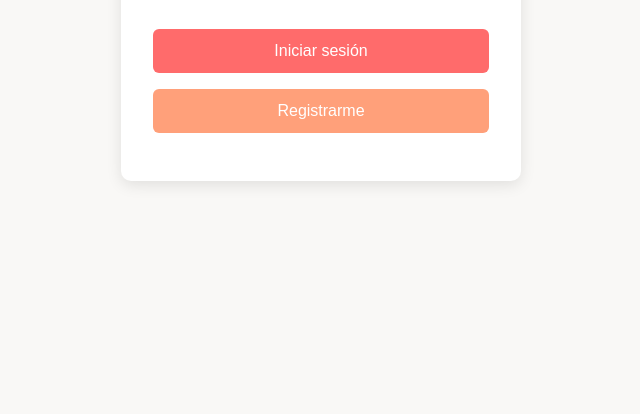
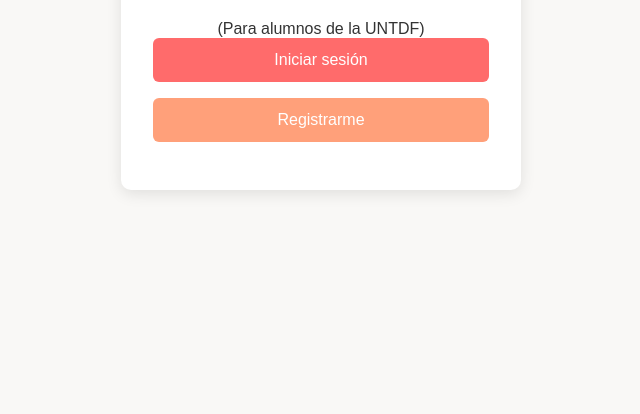
Before and after one commit to scry3/facultadMatchBack, a plain HTML site: page frontend/public/index.html in a window 1280 px wide. Shown: the part 386-800 px from the top of the page, without its empty margins (319-959 px from the left). Drawn offline with Linux system fonts and the light colour scheme.

Commit message:
Update index.html

```diff
--- a/frontend/public/index.html
+++ b/frontend/public/index.html
@@ -25,6 +25,7 @@
     <div class="container">
         <h1 class="titulo">Bienvenido a FacuMatch</h1>
         <p class="subtitulo">Creá tu perfil, dale like a otros, y si hay match… se ven los IG</p>
+        <p>(Para alumnos de la UNTDF)</p>
 
         <div class="botones">
             <a href="login.html" class="btn">Iniciar sesión</a>
```
